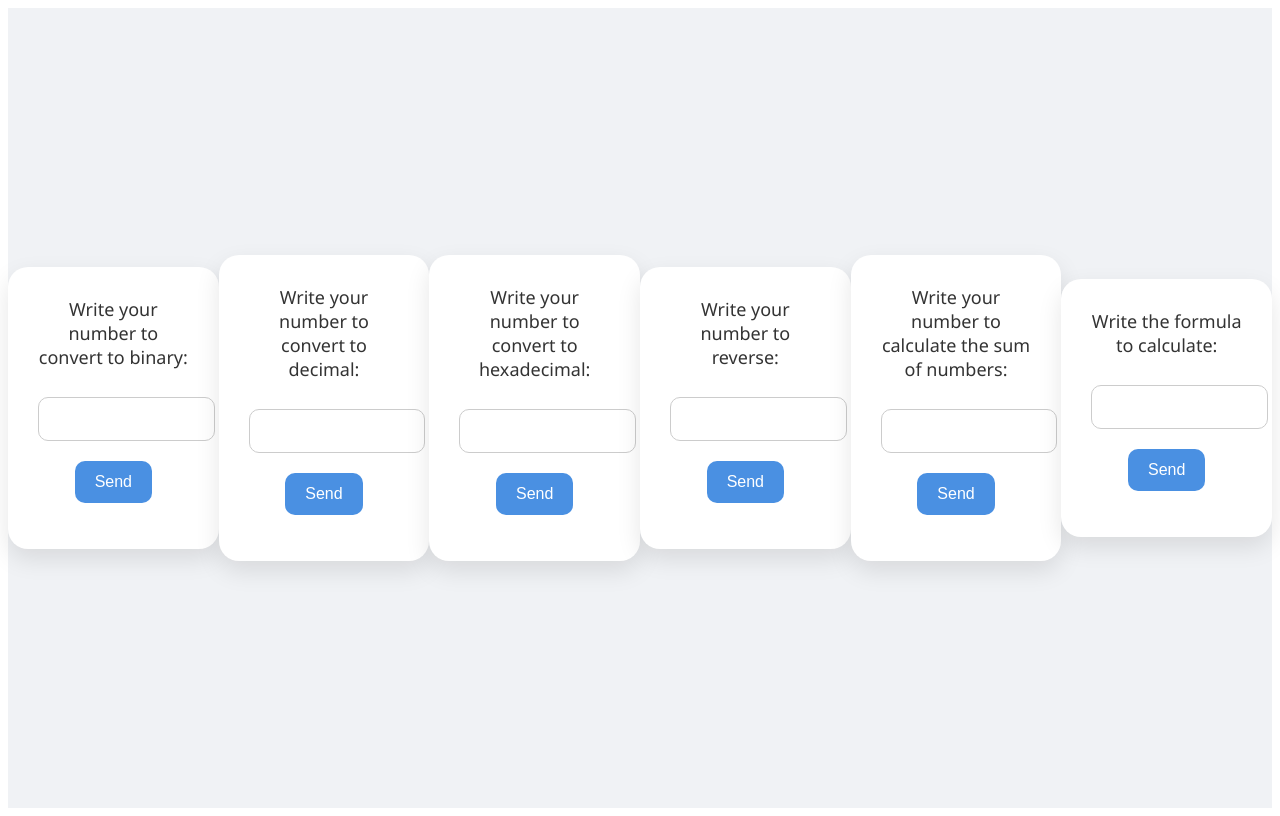
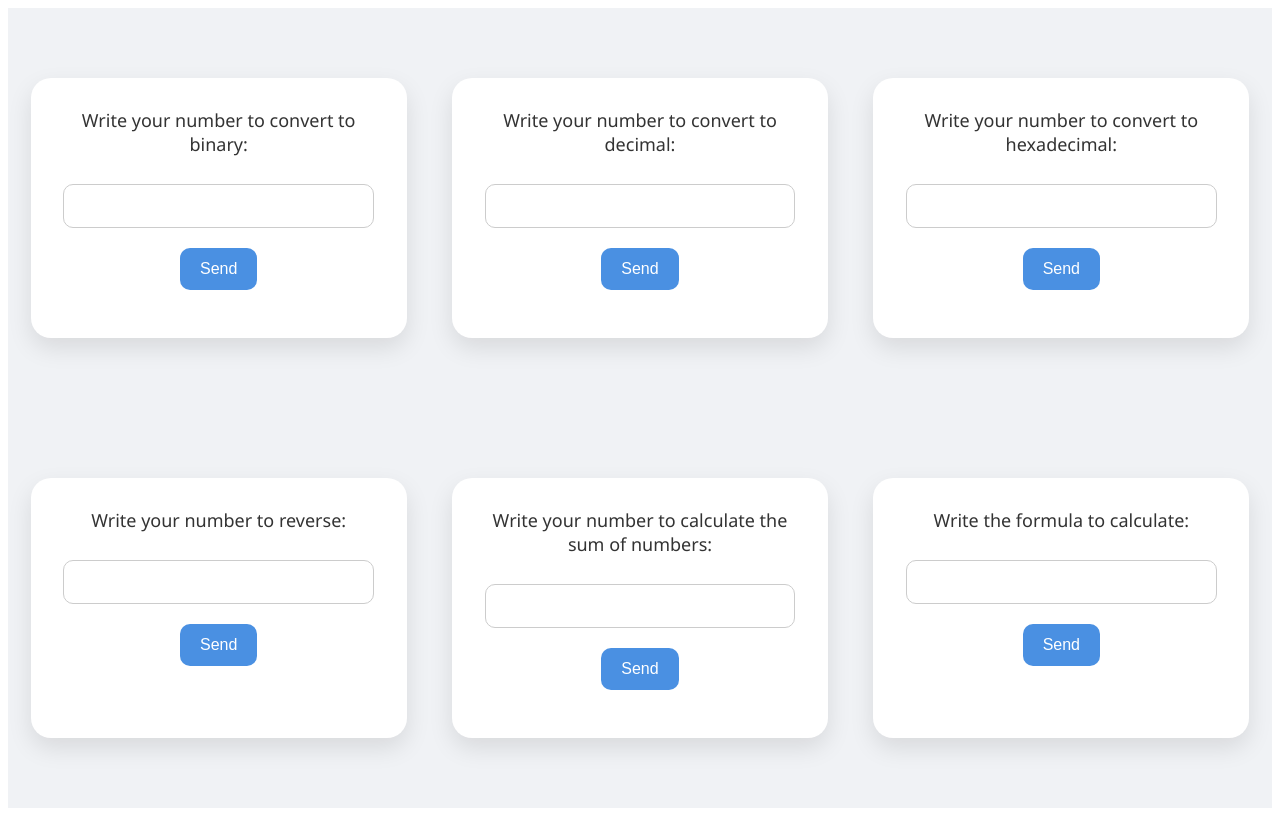
Before and after one commit to ShvetsIgor/hw_9_Igor_Shvets, a plain HTML site: page index.html in a window 1280 px wide. Drawn offline with Linux system fonts and the light colour scheme.

Commit message:
2 in line

```diff
--- a/style.css
+++ b/style.css
@@ -2,10 +2,11 @@
     font-family: 'Segoe UI', Tahoma, Geneva, Verdana, sans-serif;
     background-color: #f0f2f5;
     display: flex;
-    justify-content: center;
+    justify-content: space-around;
     align-items: center;
     height: 100vh;
     margin: 0;
+    flex-wrap: wrap;
 }
 
 .btn {
@@ -13,8 +14,10 @@
     padding: 30px;
     border-radius: 20px;
     box-shadow: 0 10px 25px rgba(0, 0, 0, 0.1);
-    width: 100%;
+    /*width: 100%;*/
     text-align: center;
+    height: 25%;
+    width: calc(100% / 4);
 }
 
 .inputBox label {
@@ -24,13 +27,13 @@
 }
 
 .inputBox input {
-    width: 100%;
     padding: 12px;
     margin-top: 12px;
     margin-bottom: 20px;
     border: 1px solid #ccc;
     border-radius: 10px;
     font-size: 16px;
+    width: 90%;
 }
 
 .inputBox button {
```
